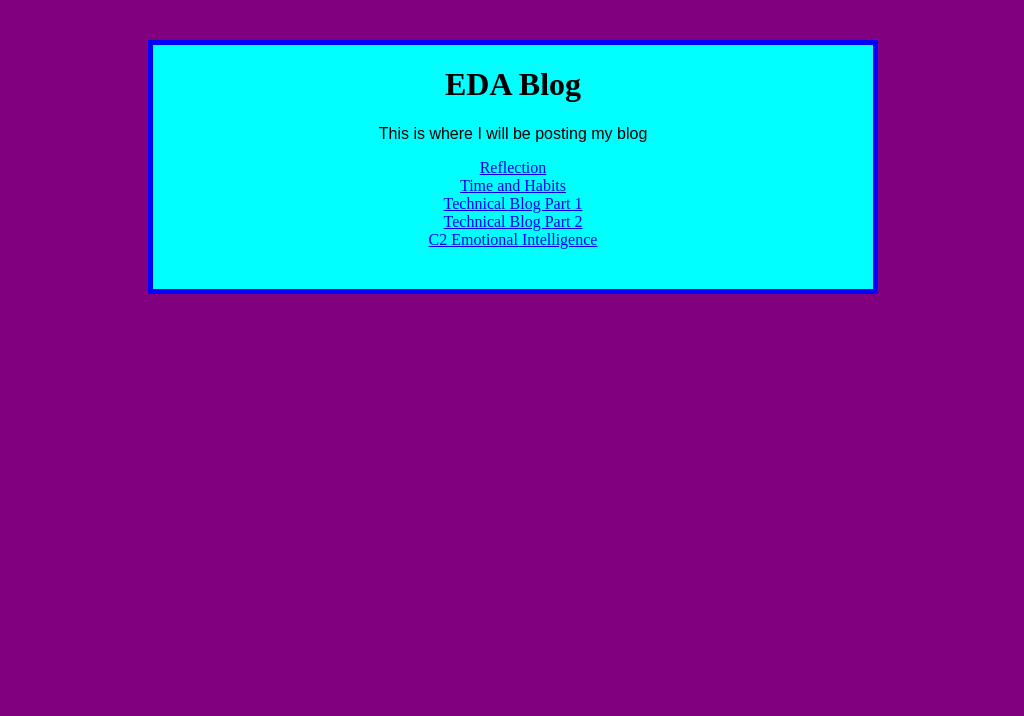
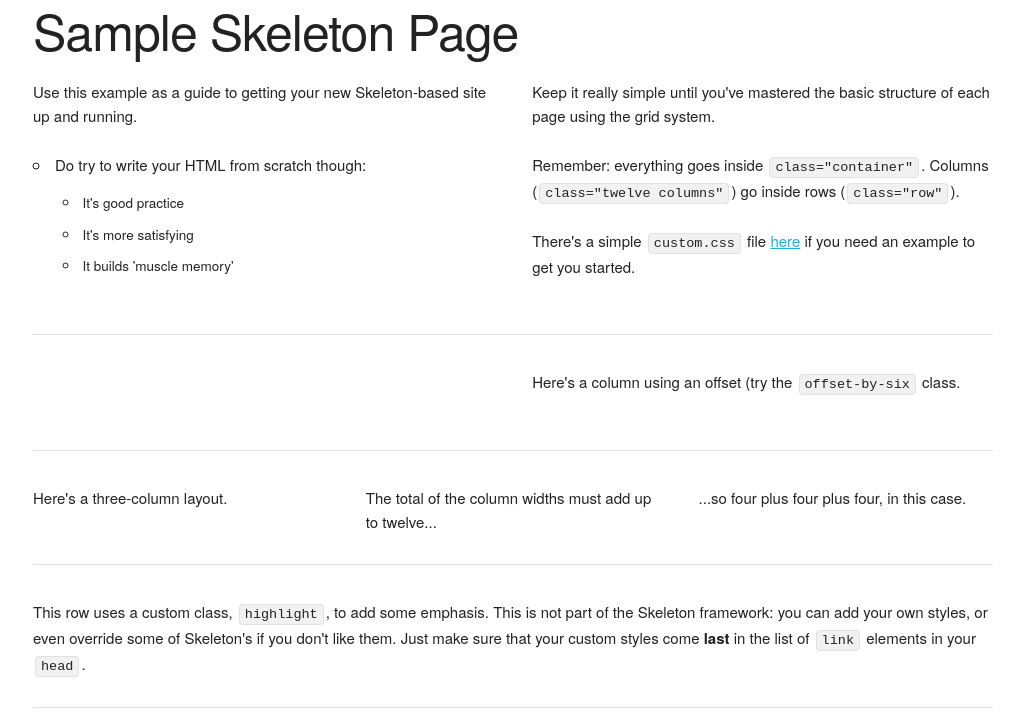
Before and after one commit to Ceryssc/Ceryssc.github.io, a plain HTML site: page index.html in a window 1280 px wide. Shown: the whole page, without its empty margins (127-1151 px from the left). Drawn offline with nearby package versions, Linux system fonts and the light colour scheme.

Commit message:
clear css

```diff
--- a/index.html
+++ b/index.html
@@ -1,31 +1,81 @@
 <!DOCTYPE html>
 <html>
   <head>
-    <title> Ceryssc EDA Blog </title>
-    <meta charset="UTF-8">
+    <title>Sample Skeleton Page</title>
+    <meta charset="utf-8">
 
-    <link rel="stylesheet" type="text/css" href="styles/main.css" />
+    <!--
+      Notice that we have three stylesheet links: the first two are for the Skeleton framework,
+      and the final one is for any custom styles we might need, like turning the background
+      bright pink.
+
+      Please don't make the background pink... have a little pity on your teachers!
+    -->
+    <link rel="stylesheet" type="text/css" href="https://cdnjs.cloudflare.com/ajax/libs/normalize/5.0.0/normalize.css">
+    <link rel="stylesheet" type="text/css" href="https://cdnjs.cloudflare.com/ajax/libs/skeleton/2.0.4/skeleton.css">
+    <link rel="stylesheet" type="text/css" href="custom.css">
   </head>
 
   <body>
-    <h1>EDA Blog</h1>
+    <div class="container">
+      <div class="row">
 
-    <P>This is where I will be posting my blog </P>
+        <div class="twelve columns">
+          <h1>Sample Skeleton Page</h1>
+        </div>
 
+      </div>
 
-      <a href="blog/c1-reflection-blog.html">Reflection</a> <br>
+      <div class="row">
+        <div class="six columns">
+          <p>Use this example as a guide to getting your new Skeleton-based site up and running.</p>
+          <ul>
+            <li>Do try to write your HTML from scratch though:</li>
+            <ul>
+              <li>It's good practice</li>
+              <li>It's more satisfying</li>
+              <li>It builds 'muscle memory'</li>
+            </ul>
+          </ul>
+        </div>
 
-      <a href="blog/c1-time-and-habits-blog.html">Time and Habits</a><br>
+        <div class="six columns">
+          <p>Keep it really simple until you've mastered the basic structure of each page using the grid system.</p>
+          <p>Remember: everything goes inside <code>class="container"</code>. Columns (<code>class="twelve columns"</code>) go inside rows (<code>class="row"</code>).</p>
 
-      <a href="blog/t2-html-css-dom-p1.html">Technical Blog Part 1</a><br>
+          <p>There's a simple <code>custom.css</code> file <a href="https://github.com/dev-academy-programme/curriculum/blob/master/resources/html-skeleton-EXAMPLE/custom.css">here</a> if you need an example to get you started.</p>
+        </div>
+      </div>
+      <hr>
 
-      <a href="blog/t2-html-css-dom-p2.html">Technical Blog Part 2</a><br>
+      <div class="row">
+        <div class="six columns offset-by-six">
+          <p>Here's a column using an offset (try the <code>offset-by-six</code> class.</p>
+        </div>
+      </div>
+      <hr>
 
-      <a href="blog/c2-emotional-intelligence.html">C2 Emotional Intelligence</a>
-  </body>
+      <div class="row">
+        <div class="four columns">
+          Here's a three-column layout.
+        </div>
 
+        <div class="four columns">
+          The total of the column widths must add up to twelve...
+        </div>
 
-    <!-- this is a comment. -->
+        <div class="four columns">
+          ...so four plus four plus four, in this case.
+        </div>
+      </div>
+      <hr>
 
+      <div class="row highlight">
+        <div class="twelve columns">
+          This row uses a custom class, <code>highlight</code>, to add some emphasis. This is not part of the Skeleton framework: you can add your own styles, or even override some of Skeleton's if you don't like them. Just make sure that your custom styles come <strong>last</strong> in the list of <code>link</code> elements in your <code>head</code>.
+        </div>
+      </div>
+      <hr>
+    </div>
   </body>
 </html>
--- a/styles/main.css
+++ /dev/null
@@ -1,29 +0,0 @@
-html {background-color: purple
-}
-
-
-body {
-
-    width: 50%;
-    margin: 40px auto;
-    padding: 0px 40px 40px 40px;
-    border: 5px solid blue;
-    background-color: aqua;
-    text-align: center;
-
-
-}
-
-P {
-    font-family: Arial, Helvetica, sans-serif;
-
-}
-
-li {
-    font-family: Arial, Helvetica, sans-serif;
-
-}
-
-.habits{
-   color: palevioletred;
-}
```
Also changed, not shown: 1 other file.
